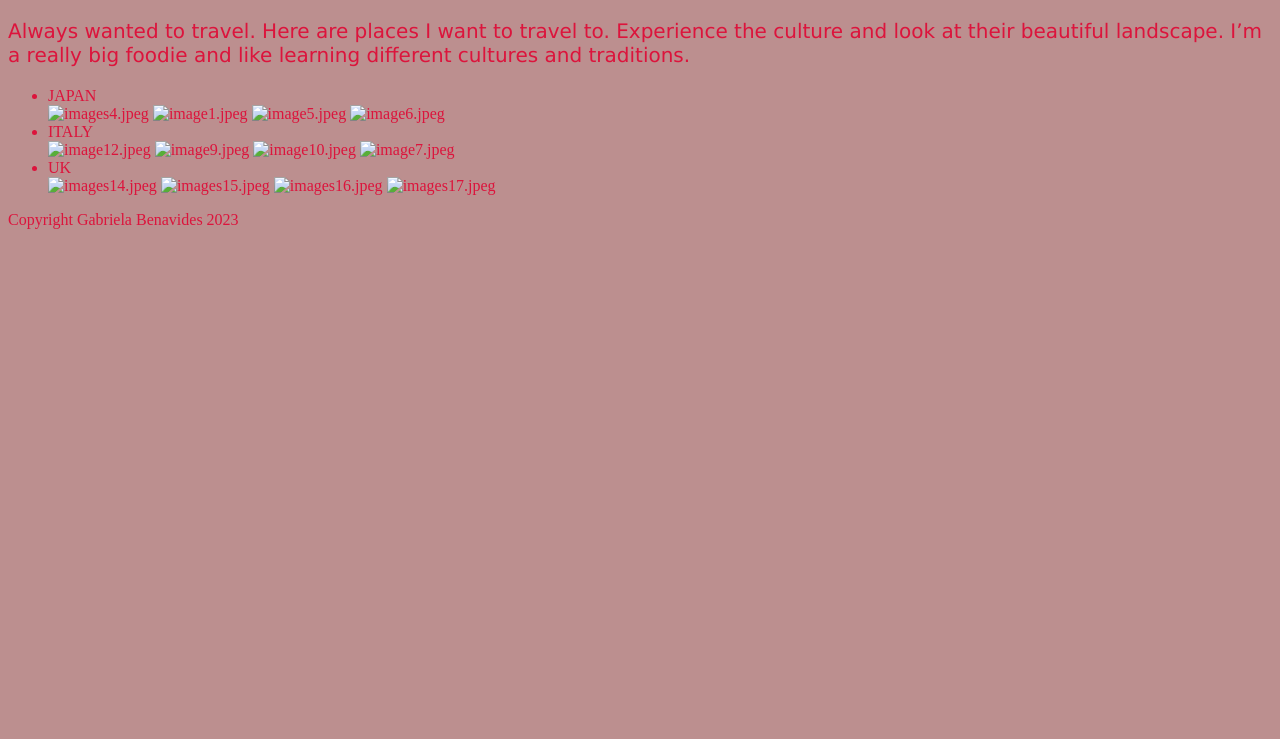
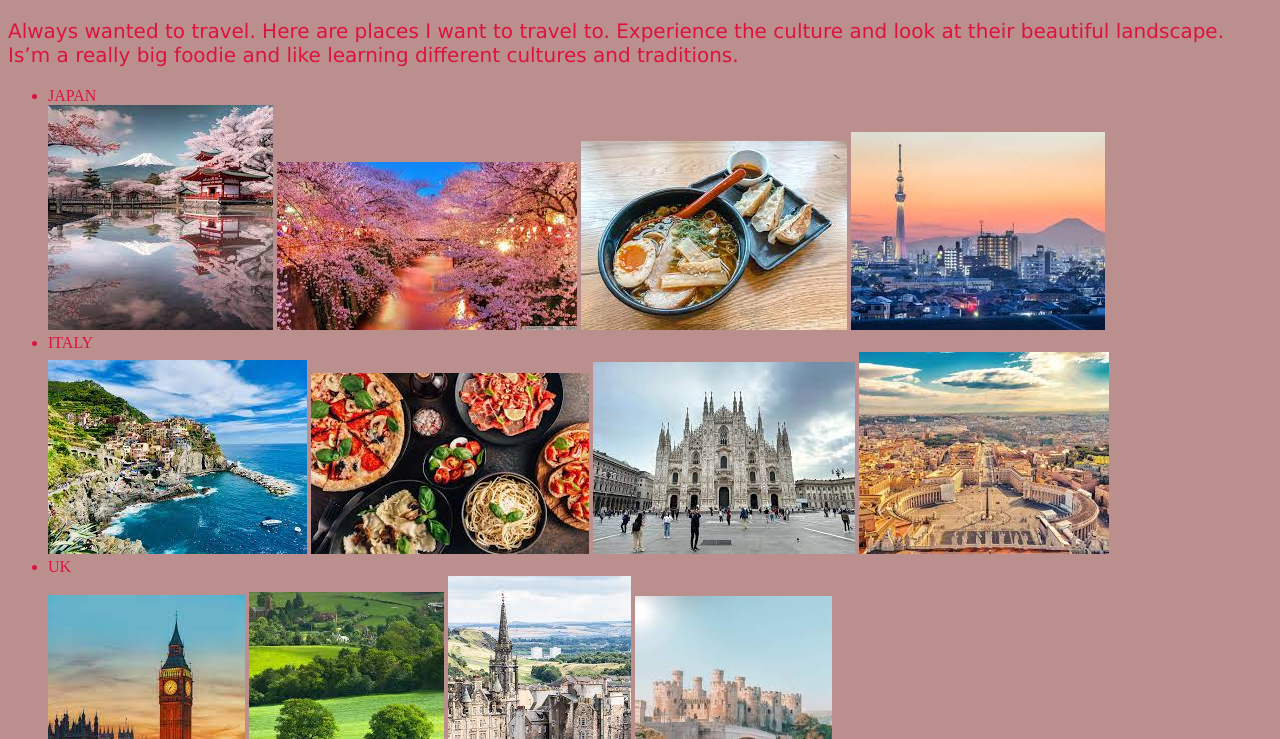
Before and after one commit to GNB87/FINAL-PROJECT1, a plain HTML site: page index.html in a window 1280 px wide. Shown: the part 61-800 px from the top of the page. Drawn offline with Linux system fonts and the light colour scheme.

Commit message:
final-project

```diff
--- a/index.html
+++ b/index.html
@@ -41,28 +41,28 @@ style>
 
 <h1>Trveling the World</h1>
 <p>Always wanted to travel. Here are places I want to travel to. Experience the culture and look at their beautiful landscape.
-    I’m a really big foodie and like learning different cultures and traditions.</p>
+    Is’m a really big foodie and like learning different cultures and traditions.</p>
 
 
 <ul style="color: #dc143c" >
     <li>JAPAN </li>
-    <img src="imgaes/images4.jpeg" alt="images4.jpeg">
-    <img src="images/images2.jpeg" alt="image1.jpeg">
-    <img src="images/image5.jpeg" alt="image5.jpeg">
-    <img src="images/image6.jpeg" alt="image6.jpeg">
+    <img src="images/images4.jpeg" alt="images4.jpeg">
+    <img src="images/images2.jpeg" alt="images1.jpeg">
+    <img src="images/images5.jpeg" alt="images5.jpeg">
+    <img src="images/images6.jpeg" alt="images6.jpeg">
 
 
     <li>ITALY</li>
-    <img src="imgaes/image12.jpeg" alt="image12.jpeg">
-    <img src="imgaes/image9.jpeg" alt="image9.jpeg">
-    <img src="imgaes/image10.jpeg" alt="image10.jpeg">
-    <img src="imgaes/image7.jpeg" alt="image7.jpeg">
+    <img src="images/images12.jpeg" alt="images12.jpeg">
+    <img src="images/images9.jpeg" alt="images9.jpeg">
+    <img src="images/images10.jpeg" alt="images10.jpeg">
+    <img src="images/images7.jpeg" alt="images7.jpeg">
 
     <li>UK</li>
-    <img src="imgaes/images14.jpeg" alt="images14.jpeg">
-    <img src="imgaes/images15.jpeg" alt="images15.jpeg">
-    <img src="imgaes/images16.jpeg" alt="images16.jpeg">
-    <img src="imgaes/images17.jpeg" alt="images17.jpeg">
+    <img src="images/images14.jpeg" alt="images14">
+    <img src="images/images15.jpeg" alt="images15.jpeg">
+    <img src="images/images16.jpeg" alt="images16.jpeg">
+    <img src="images/images17.jpeg" alt="images17.jpeg">
 
   </ul>
 
--- a/main.css
+++ b/main.css
@@ -0,0 +1,27 @@
+p {
+    font-family: verdana;
+    font-size: 400px;
+    }
+    style>
+    body {
+      background-color: rosybrown;
+    }
+
+    h1 {
+      color: rosybrown;
+      text-align: center;
+    }
+
+    p {
+      font-family: verdana;
+      font-size: 20px;
+      color: rosybrown;
+    }
+
+
+    body {
+      background-image: url('imgae1.jpeg');
+      background-repeat: no-repeat;
+    }
+    footer {color: #dc143c;
+      }
```
Also changed, not shown: images/images1.jpeg (added), images/images10.jpeg (added), images/images12.jpeg (added), images/images14.jpeg (added), images/images15.jpeg (added), images/images16.jpeg (added), images/images17.jpeg (added), images/images2.jpeg (added), images/images3.avif (added), images/images4.jpeg (added), images/images5.jpeg (added), images/images6.jpeg (added), images/images7.jpeg (added), images/images9.jpeg (added), 1 other file.
